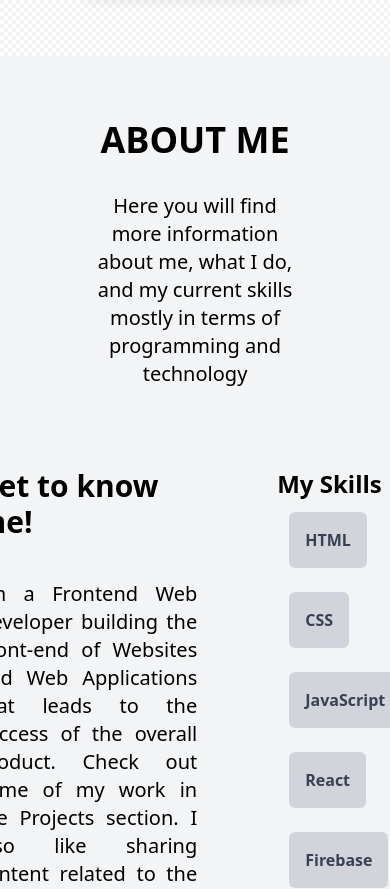
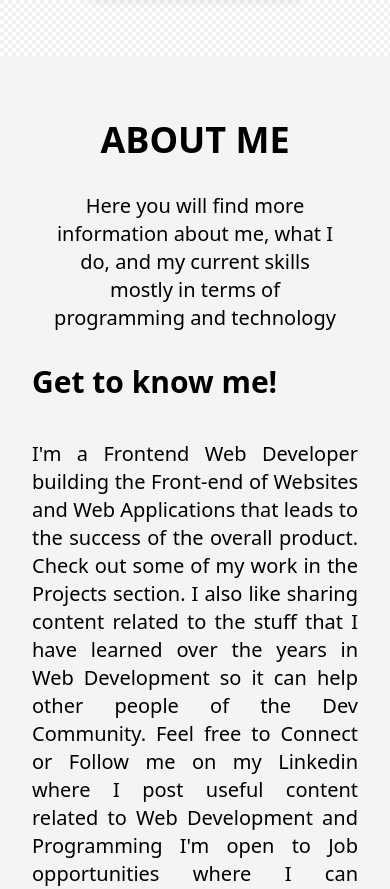
Before and after one commit to tahdiislam/portfolio, a React (Vite) app: page / in a window 390 px wide. Shown: the part 640-1529 px from the top of the page. Built offline with nearby package versions, Linux system fonts and the light colour scheme.

Commit message:
responsive about section

```diff
--- a/src/Component/About/About.jsx
+++ b/src/Component/About/About.jsx
@@ -15,15 +15,15 @@ const skills = [
 const About = () => {
   return (
     <div id="about" className="bg-gray-100 pt-16">
-      <div>
+      <div className="w-3/4 md:w-1/2 mx-auto">
         <h1 className="text-4xl font-bold text-center mb-8">ABOUT ME</h1>
-        <p className="text-xl w-1/2 mx-auto text-center">
+        <p className="text-xl text-center">
           Here you will find more information about me, what I do, and my
           current skills mostly in terms of programming and technology
         </p>
       </div>
-      <div className="flex justify-center">
-        <div className="md:w-1/2 p-20">
+      <div className="flex flex-col md:flex-row md:justify-center">
+        <div className="md:w-1/2 p-8 md:p-20">
           <h3 className="text-3xl font-bold mb-10">Get to know me!</h3>
           <p className="text-xl text-justify mb-10">
             I'm a Frontend Web Developer building the Front-end of Websites and
@@ -39,7 +39,7 @@ const About = () => {
           </p>
           <Button style="py-3 px-10">CONTACT</Button>
         </div>
-        <div className="md:w-1/2 py-20 pr-20">
+        <div className="px-6 md:w-1/2 md:py-20 md:pr-20">
           <h3 className="text-2xl font-bold">My Skills</h3>
           <div className="flex flex-wrap">
             {skills.map((skill, i) => (
```
